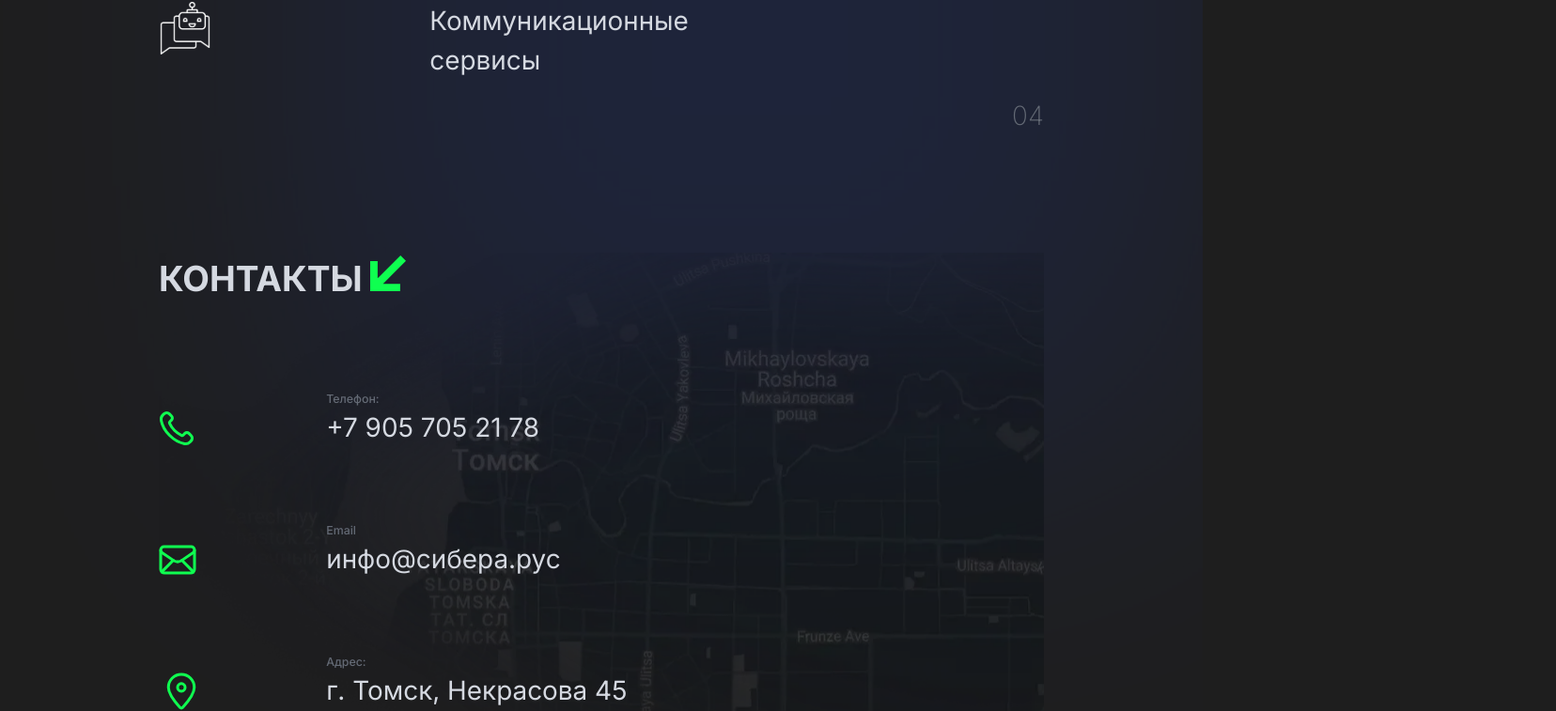
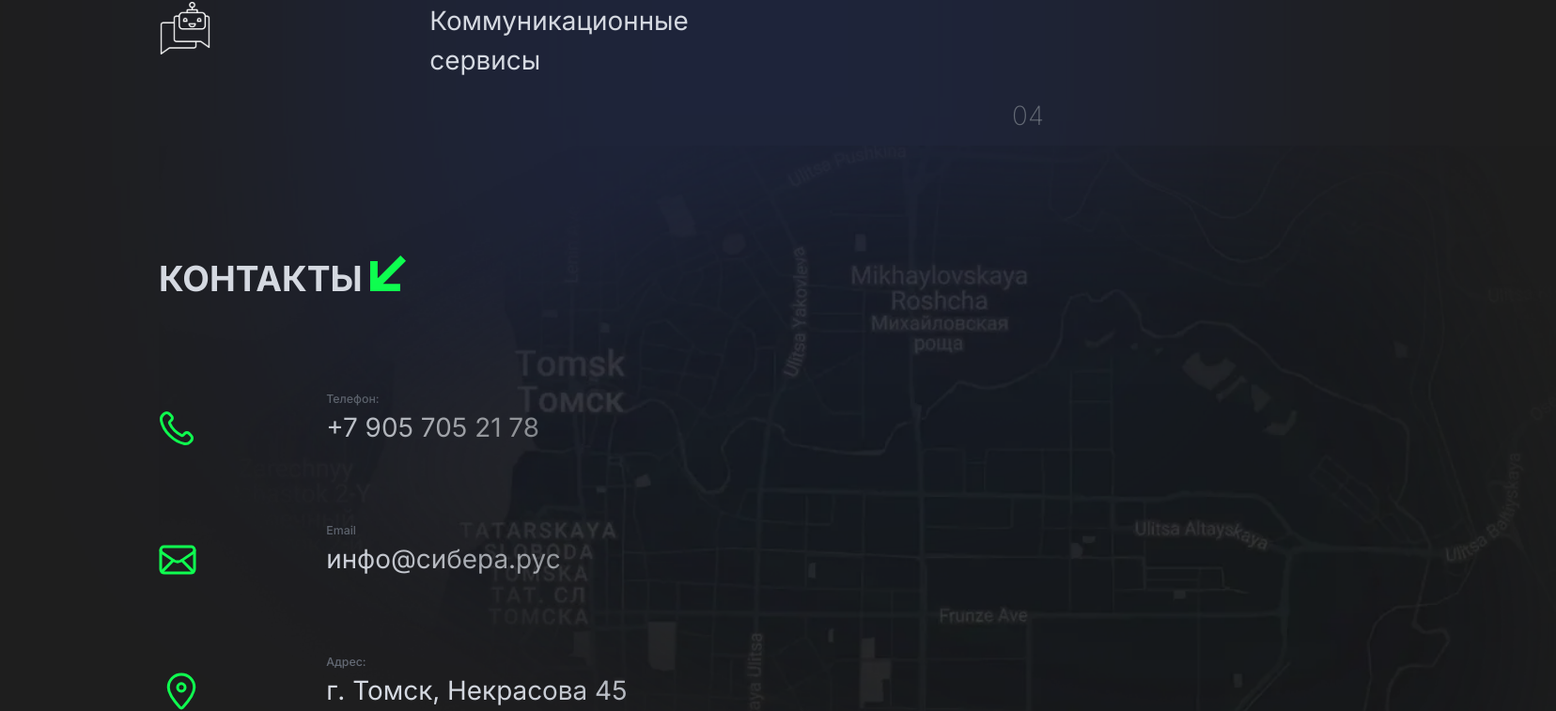
Before and after one commit to DoHTucT/Sibera, a Vue app: page / in a window 1280 px wide. Shown: the part 3263-4020 px from the top of the page at 94% size, 1656 px wide, since content can reach past the window. Built offline with nearby package versions, Linux system fonts and the light colour scheme.

Commit message:
fix contact map

```diff
--- a/src/components/contacts.vue
+++ b/src/components/contacts.vue
@@ -1,7 +1,9 @@
 <template>
-  <div class="background">
-    <div class="h1" id="link-contacts" ref="target">Контакты <img class="contact-arrow" src="../assets/arrowGreen.svg">
+  <img class="map" src="@/assets/contact_map.webp">
+
+  <div class="h1" id="link-contacts" ref="target">Контакты <img class="contact-arrow" src="../assets/arrowGreen.svg">
     </div>
+
     <div class="contact">
       <img src="../../src/assets/tel.svg">
       <div class="wrapper">
@@ -22,7 +24,6 @@
         <div class="description">Адрес:</div>
         <div class="info">г. Томск, Некрасова 45</div>
       </div>
-    </div>
 
     <img class="arrow"  :class="{observer: targetIsVisible, scrollHidden: scrolling}" ref="arrow" src="@/assets/arrow_down.svg">
 
@@ -125,8 +126,10 @@ a{
   text-decoration: none;
 }
 
-.background {
-  background-image: url(@/assets/contact_map.webp)
+.map {
+  position: absolute;
+  width: calc(960px + (1920 - 960) * ((100vw - 500px) / (1920 - 500)));
+  height: calc(504px + (1008 - 504) * ((100vw - 500px) / (1920 - 500)));
 }
 
 .arrow {
```
